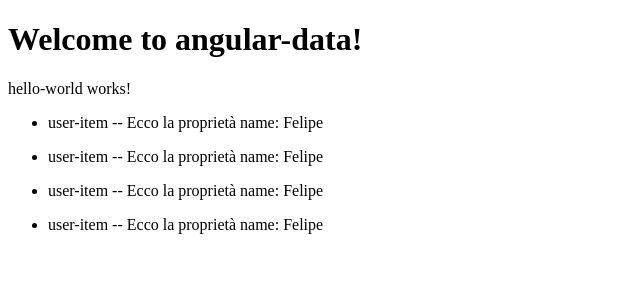
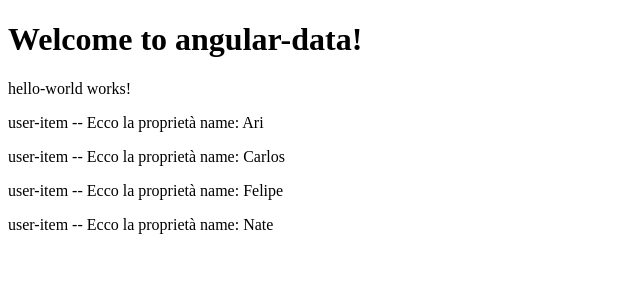
Before and after one commit to x2mama/angular-data, an Angular app in the folder angular-data/: page / in a window 1280 px wide. Shown: the top 300 px of the page, without its empty margins (0-640 px from the left). Built offline with nearby package versions, Linux system fonts and the light colour scheme.

Commit message:
sez-8: @Input name e property binding

```diff
--- a/angular-data/src/app/user-item/user-item.ts
+++ b/angular-data/src/app/user-item/user-item.ts
@@ -1,4 +1,4 @@
-import { Component } from '@angular/core';
+import { Component, Input } from '@angular/core';
 
 @Component({
   imports: [],
@@ -7,8 +7,5 @@ import { Component } from '@angular/core';
   templateUrl: './user-item.html',
 })
 export class UserItem {
-  name: string;
-  constructor() {
-    this.name = 'Felipe';
-  }
+  @Input() name = '';
 }
--- a/angular-data/src/app/user-list/user-list.css
+++ b/angular-data/src/app/user-list/user-list.css
@@ -0,0 +1,4 @@
+ul {
+  list-style: none;  /* niente pallini */
+  padding: 0;
+}
--- a/angular-data/src/app/user-list/user-list.html
+++ b/angular-data/src/app/user-list/user-list.html
@@ -1,7 +1,5 @@
 <ul>
     @for (name of names; track name) {
-    <li>
-        <app-user-item></app-user-item>
-    </li>
+    <li><app-user-item [name]="name"></app-user-item></li>
     }
 </ul>
```
